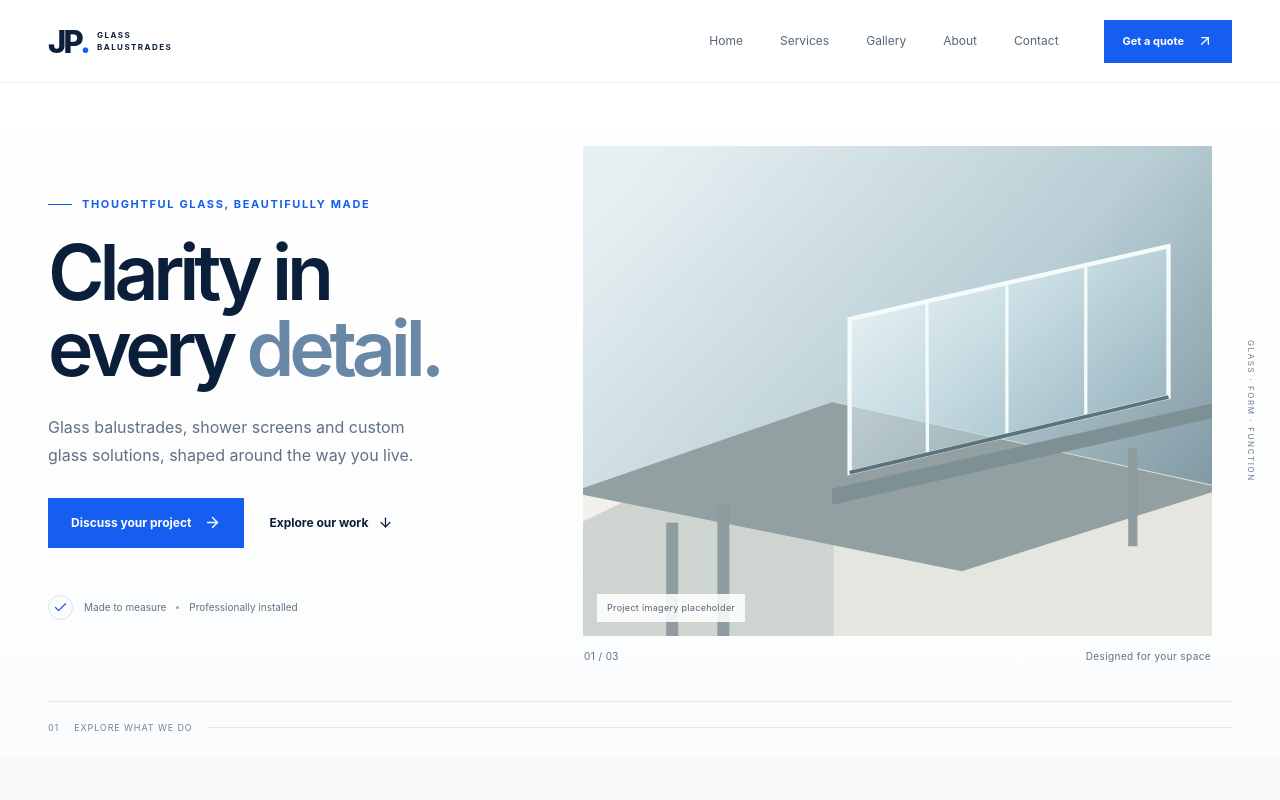
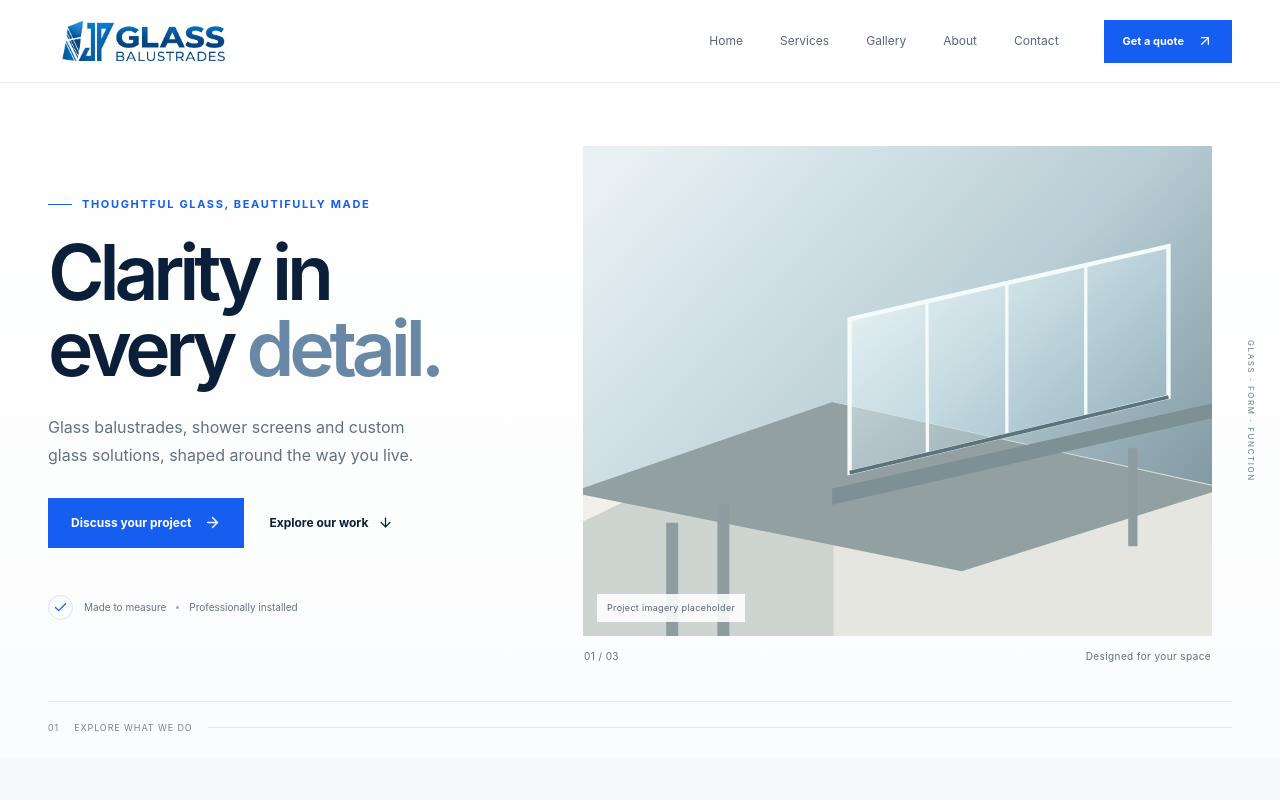
Before and after one commit to avocado0908/JPGlass, a Next.js app: page / in a window 1280 px wide. Shown: the top 800 px of the page. Built offline with nearby package versions, Linux system fonts and the light colour scheme.

Commit message:
Use supplied JP Glass logo

```diff
--- a/src/components/Footer.tsx
+++ b/src/components/Footer.tsx
@@ -1,9 +1,10 @@
 import Link from "next/link";
+import Image from "next/image";
 import { ArrowUpRight } from "lucide-react";
 
 export default function Footer() {
   return <footer className="site-footer"><div className="footer-main wrap">
-    <div className="footer-brand"><Link href="/" className="brand brand-light"><span className="brand-mark">JP<span>.</span></span><span className="brand-name">GLASS<br/>BALUSTRADES</span></Link><p>Thoughtful glass solutions for considered spaces.</p></div>
+    <div className="footer-brand"><Link href="/" className="brand brand-light" aria-label="JP Glass Balustrades home"><Image className="brand-logo" src="/images/jp-glass-logo.png" alt="JP Glass Balustrades" width={2172} height={724}/></Link><p>Thoughtful glass solutions for considered spaces.</p></div>
     <div><p className="footer-label">Explore</p><div className="footer-links"><Link href="/services">Services</Link><Link href="/gallery">Gallery</Link><Link href="/about">About</Link><Link href="/contact">Contact</Link></div></div>
     <div className="footer-contact"><p className="footer-label">Start a conversation</p><p>Tell us a little about your project and we’ll be in touch.</p><Link className="footer-quote" href="/contact">Request a quote <ArrowUpRight size={16}/></Link></div>
   </div><div className="footer-bottom wrap"><span>© 2026 JP Glass Balustrades</span><span>New Zealand</span></div></footer>;
--- a/src/components/Navbar.tsx
+++ b/src/components/Navbar.tsx
@@ -1,6 +1,7 @@
 "use client";
 
 import Link from "next/link";
+import Image from "next/image";
 import { useState } from "react";
 import { ArrowUpRight, Menu, X } from "lucide-react";
 
@@ -9,7 +10,7 @@ const links = [{ href: "/", label: "Home" }, { href: "/services", label: "Servic
 export default function Navbar() {
   const [open, setOpen] = useState(false);
   return <header className="site-header"><nav className="nav-shell" aria-label="Main navigation">
-    <Link href="/" className="brand" aria-label="JP Glass Balustrades home"><span className="brand-mark">JP<span>.</span></span><span className="brand-name">GLASS<br/>BALUSTRADES</span></Link>
+    <Link href="/" className="brand" aria-label="JP Glass Balustrades home"><Image className="brand-logo" src="/images/jp-glass-logo.png" alt="JP Glass Balustrades" width={2172} height={724} priority/></Link>
     <div className="desktop-nav">{links.map(link => <Link key={link.href} href={link.href}>{link.label}</Link>)}</div>
     <Link href="/contact" className="button button-primary nav-cta">Get a quote <ArrowUpRight size={16}/></Link>
     <button className="menu-toggle" aria-label={open ? "Close menu" : "Open menu"} aria-expanded={open} onClick={() => setOpen(!open)}>{open ? <X/> : <Menu/>}</button>
```
Also changed, not shown: public/images/jp-glass-logo.png (added), src/app/globals.css.
